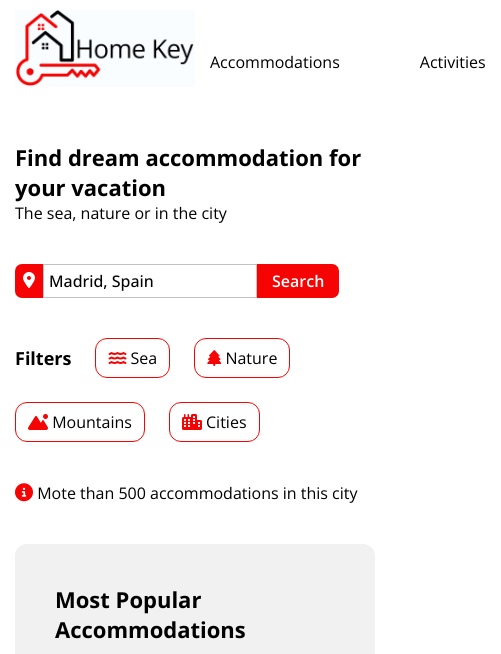
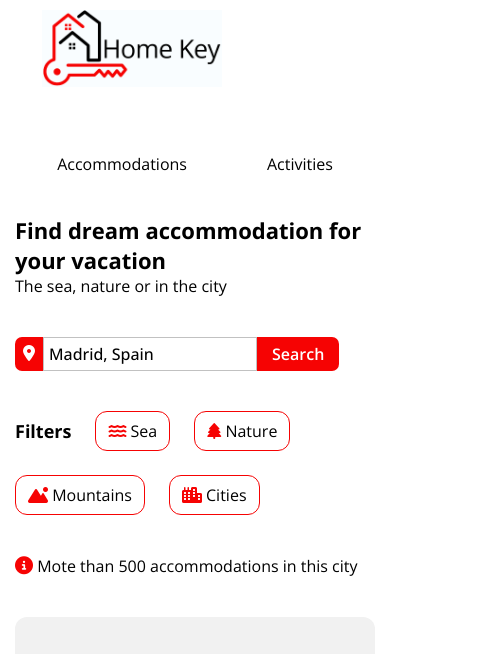
Before and after one commit to Jjj872/Home-Key, a plain HTML site: page index.html in a window 390 px wide. Shown: the top 654 px of the page, 501 px wide, since content can reach past the window. Drawn offline with nearby package versions, Linux system fonts and the light colour scheme.

Commit message:
Adding display grid on activities-list, header and footer for display on phone

```diff
--- a/css/styles.css
+++ b/css/styles.css
@@ -456,4 +456,10 @@ footer > p{
         flex-direction: column-reverse;
     }
 
+    header {
+        display: grid;
+        justify-content: center;
+        align-items: center;
+    }
+
 }
```
